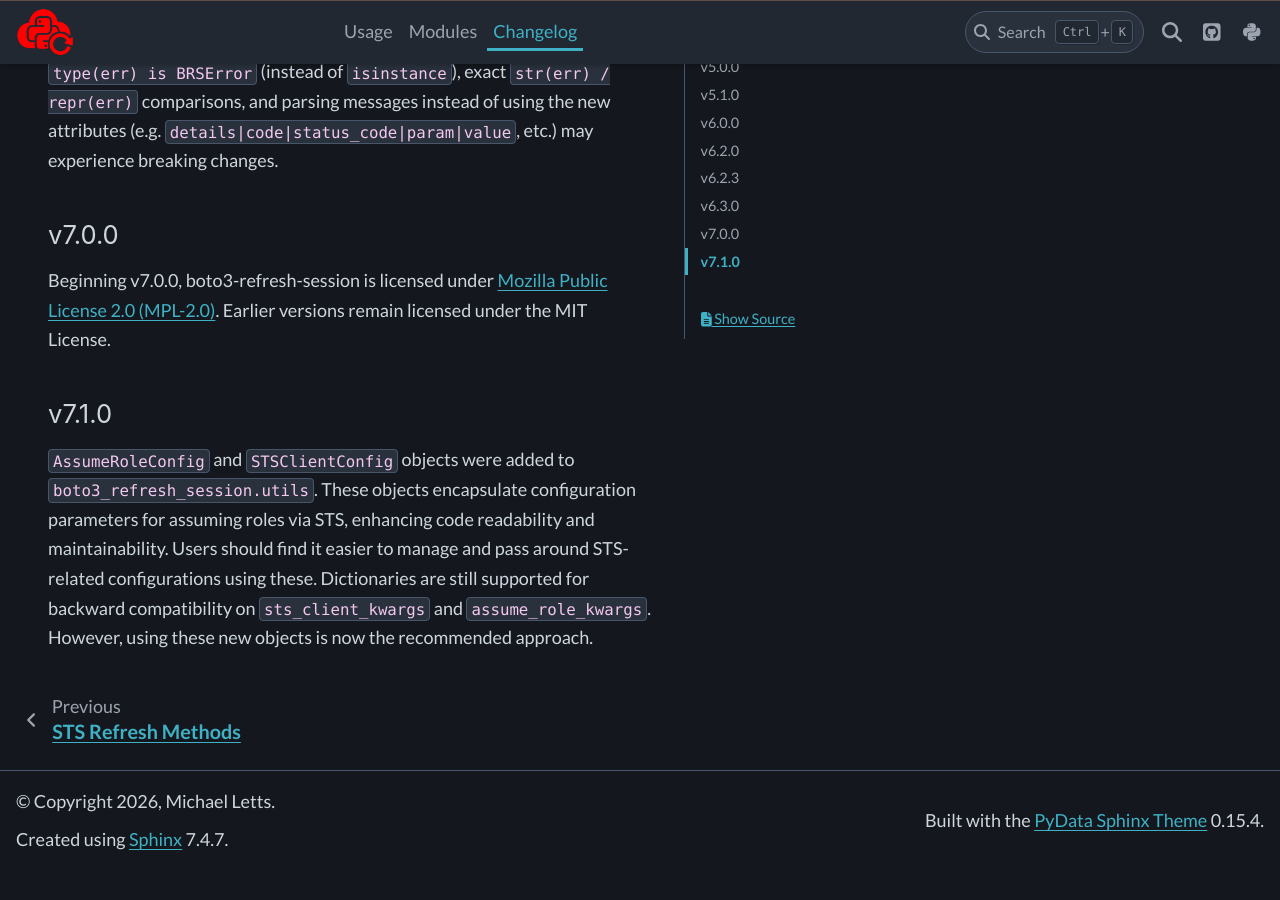
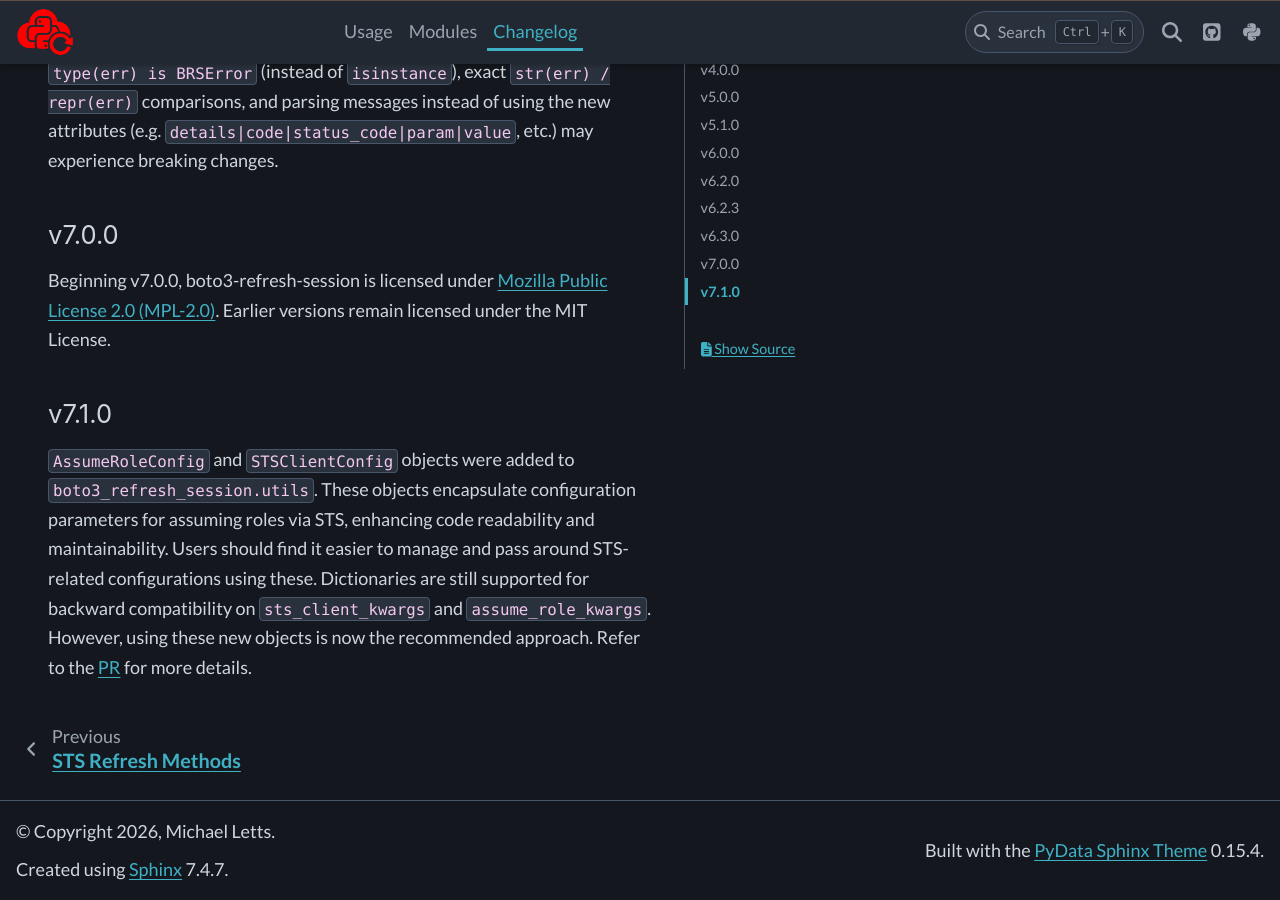
Before and after one commit to michaelthomasletts/boto3-refresh-session, a Sphinx documentation site: the page built from doc/changelog.rst, in a window 1280 px wide and 900 px high, scrolled down 1999 px. Built offline with Sphinx 7.4.7 and the PyData theme 0.15.4, drawn with Linux system fonts in a browser that asks for light colours; before the commit the page ends 2870 px from its top, so only the background shows below that.

Commit message:
changelog hyperlink

```diff
--- a/doc/changelog.rst
+++ b/doc/changelog.rst
@@ -64,3 +64,4 @@ These objects encapsulate configuration parameters for assuming roles via STS, e
 Users should find it easier to manage and pass around STS-related configurations using these.
 Dictionaries are still supported for backward compatibility on ``sts_client_kwargs`` and ``assume_role_kwargs``.
 However, using these new objects is now the recommended approach.
+Refer to the `PR <https://github.com/michaelthomasletts/boto3-refresh-session/pull/102>`_ for more details.
```
